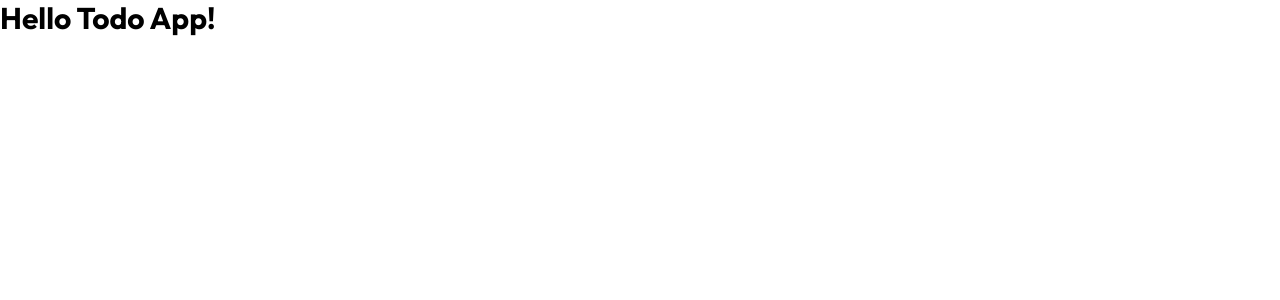
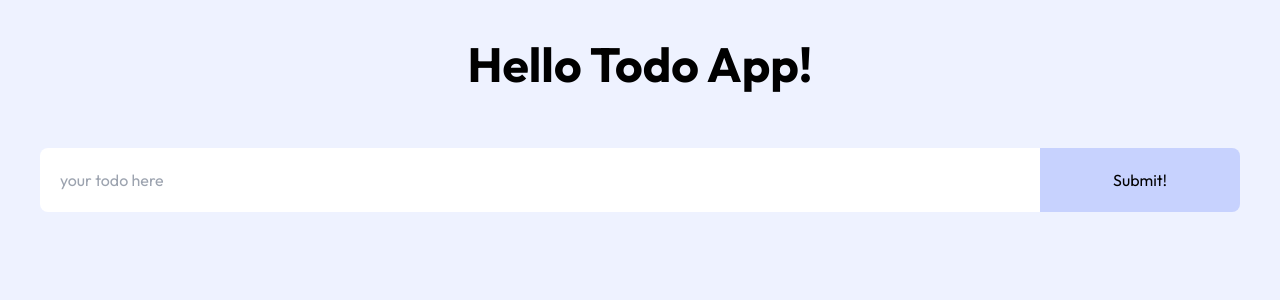
Before and after one commit to yookeunbyul/nextjs-todoapp, a Next.js app: page / in a window 1280 px wide. Shown: the top 300 px of the page. Built offline with nearby package versions, Linux system fonts and the light colour scheme.

Commit message:
💄 Design: todo input design

```diff
--- a/src/app/page.tsx
+++ b/src/app/page.tsx
@@ -1,9 +1,18 @@
-import Image from "next/image";
-
 export default function Home() {
   return (
     <main>
-      <h1 className="text-3xl font-bold">Hello Todo App!</h1>
+      <div className="w-full bg-indigo-50 text-center min-h-screen">
+        <h1 className="text-5xl font-bold pt-10 pb-5">Hello Todo App!</h1>
+        <div className="p-10">
+          <input
+            className="w-5/6 placeholder:text-gray-400 border-0 p-5 rounded-l-lg focus:outline-none"
+            placeholder="your todo here"
+          />
+          <button className="w-1/6 bg-indigo-200 rounded-r-lg p-5">
+            Submit!
+          </button>
+        </div>
+      </div>
     </main>
   );
 }
```
